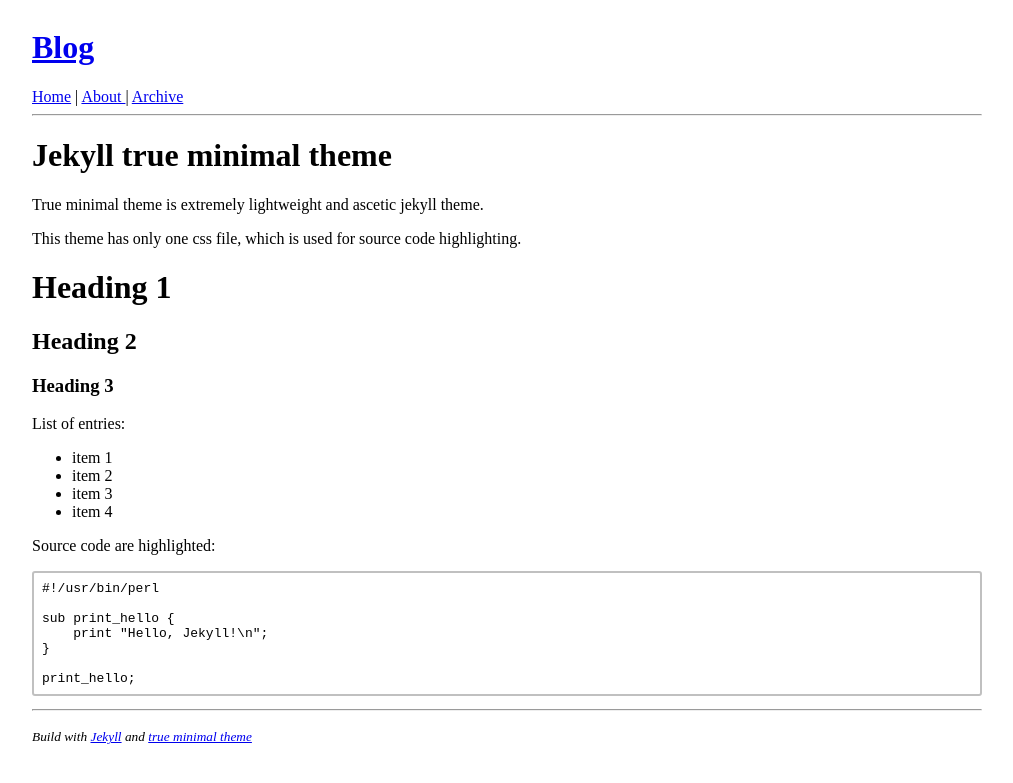
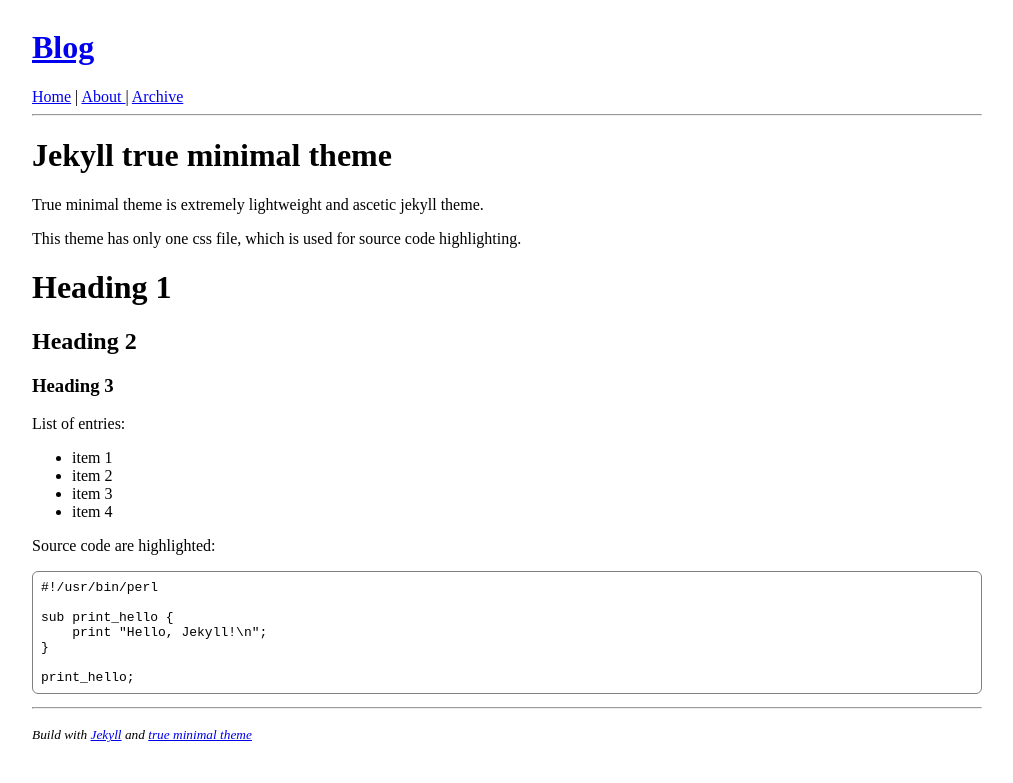
Before and after one commit to bachmeil/the-blog, a Jekyll site: the page built from _posts/2018-01-01-jekyll-true-minimal-theme.md, in a window 1280 px wide. Shown: the top 783 px of the page, without its empty margins (133-1146 px from the left). Built offline with Jekyll 4.4.1, drawn with Linux system fonts in a browser that asks for light colours.

Commit message:
A little more css

```diff
--- a/_layouts/default.html
+++ b/_layouts/default.html
@@ -18,8 +18,8 @@
 	  padding: 8px;
       }
       pre {
-	  border: 2px solid silver;
-	  border-radius: 3px;
+	  border: 1px solid gray;
+	  border-radius: 6px;
 	  padding: 8px;
       }
     </style>
```
